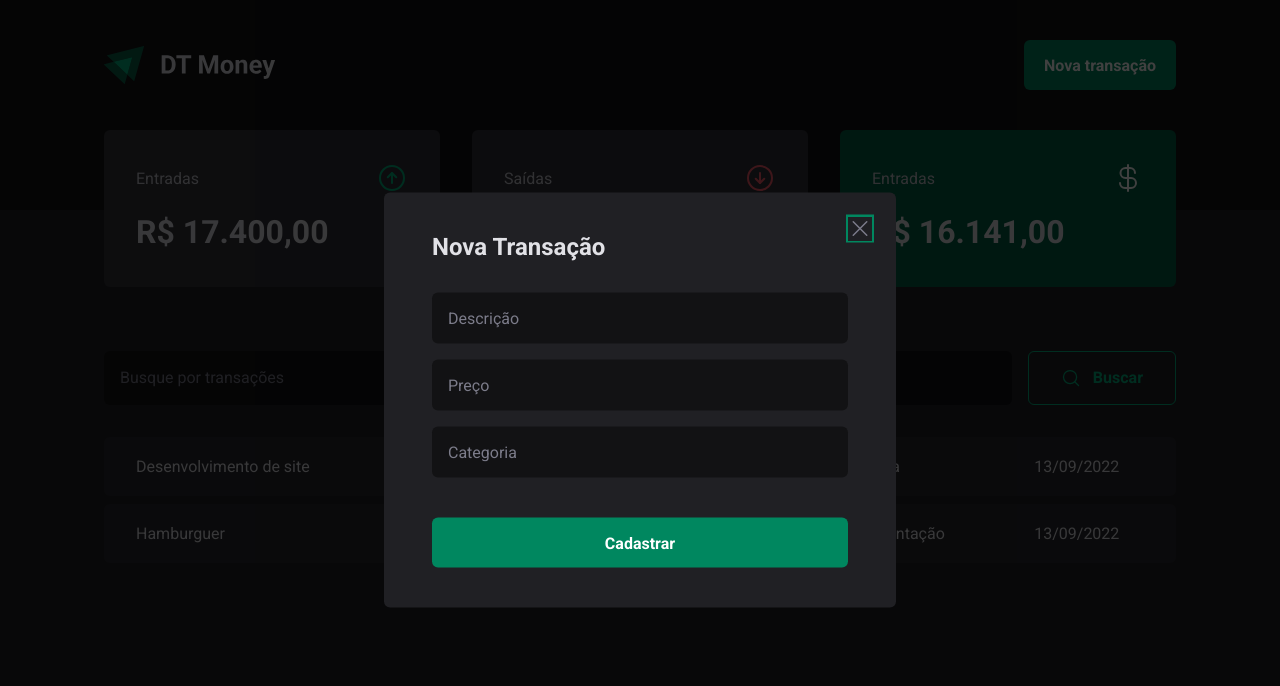
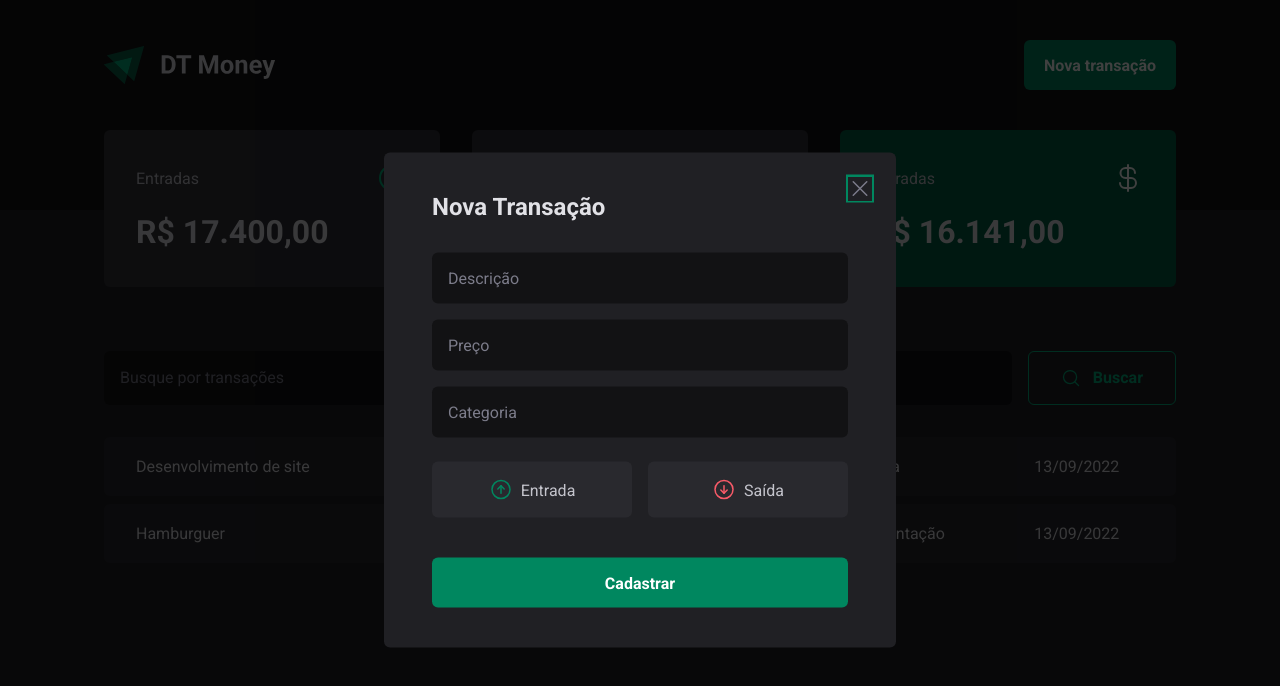
Before and after one commit to Dex64ter/DT-Money, a React (Vite) app: page / in a window 1280 px wide. Both pictures are taken after a click on the button "Nova transação". Shown: the top 686 px of the page. Built offline with nearby package versions, Linux system fonts and the light colour scheme.

Commit message:
Botões de entrada e saída

```diff
--- a/src/components/NewTransactionModal/index.tsx
+++ b/src/components/NewTransactionModal/index.tsx
@@ -1,6 +1,6 @@
 import * as Dialog from "@radix-ui/react-dialog";
-import { Overlay, Content, CloseButton } from "./styles";
-import { X } from "phosphor-react";
+import { Overlay, Content, CloseButton, TransactionType, TransactionTypeButton } from "./styles";
+import { ArrowCircleDown, ArrowCircleUp, X } from "phosphor-react";
 
 export function NewTransactionModal() {
   return (
@@ -16,6 +16,18 @@
           <input type="number" placeholder="Preço" required/>
           <input type="text" placeholder="Categoria" required/>
 
+          <TransactionType>
+            <TransactionTypeButton type="button" variant="income">
+              <ArrowCircleUp size={24} />
+              Entrada
+            </TransactionTypeButton>
+
+            <TransactionTypeButton type="button" variant="outcome">
+              <ArrowCircleDown size={24} />
+              Saída
+            </TransactionTypeButton>
+          </TransactionType>
+
           <button type="submit">Cadastrar</button>
         </form>
 
--- a/src/components/NewTransactionModal/styles.ts
+++ b/src/components/NewTransactionModal/styles.ts
@@ -59,6 +59,35 @@
   }
 `;
 
+export const TransactionType = styled.div`
+  display: grid;
+  grid-template-columns: repeat(2, 1fr);
+  gap: 1rem;
+  margin-top: .5rem;
+`;
+
+interface TransactionTypeButtonProps {
+  variant?: "income" | "outcome";
+}
+
+export const TransactionTypeButton = styled.button<TransactionTypeButtonProps>`
+  background: ${props => props.theme['gray-700']};
+  color: ${props => props.theme['gray-300']};
+  padding: 1rem;
+  display: flex;
+  align-items: center;
+  justify-content: center;
+  gap: .5rem;
+  border: 0;
+  border-radius: 6px;
+  cursor: pointer;
+
+  svg {
+    color: ${props => props.variant === "income" ? props.theme['green-500'] : props.theme['red-300']};
+  }
+
+`;
+
 
 
 export const CloseButton = styled(Dialog.Close)`
```
